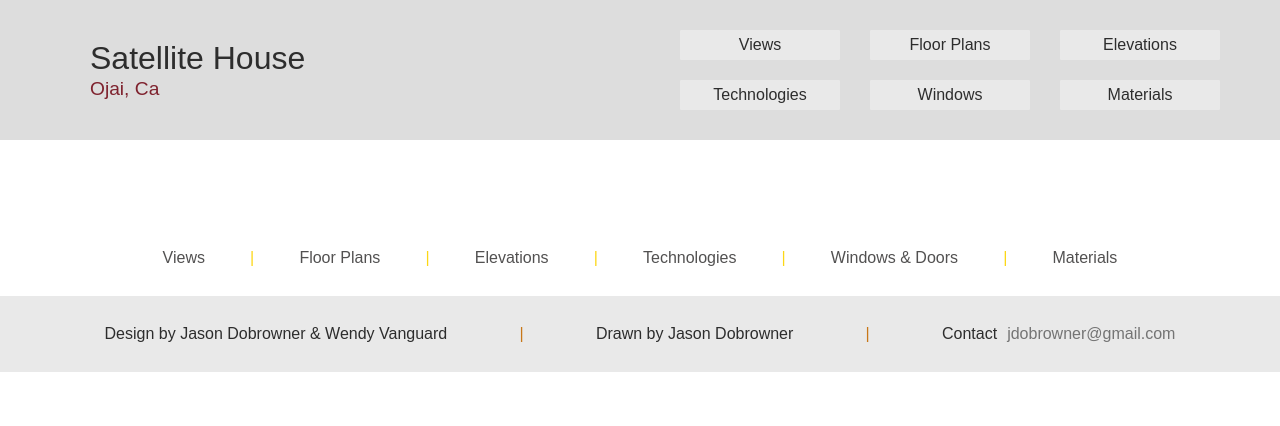
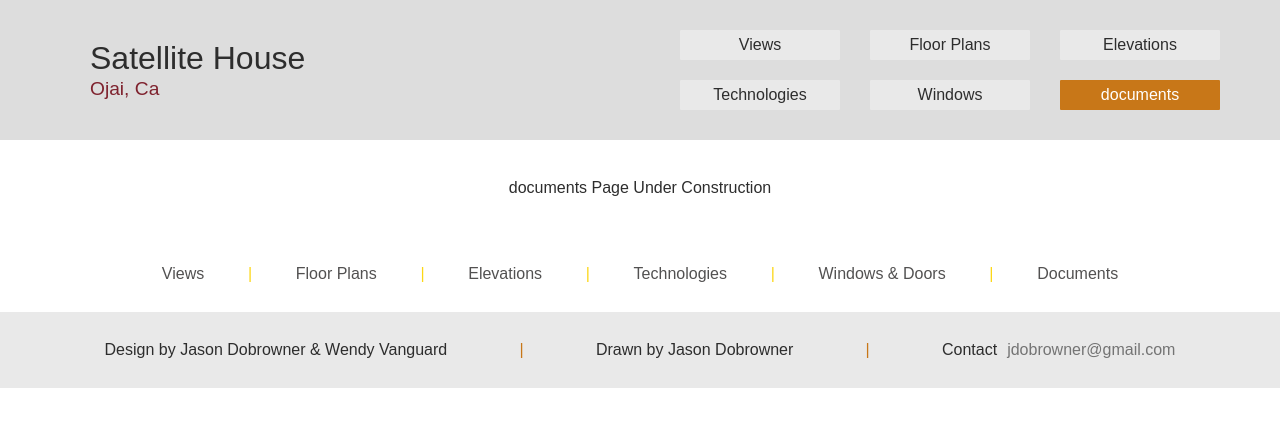
Before and after one commit to jdobrowner/satellite-house, a React app: page /documents in a window 1280 px wide. Built offline with nearby package versions, Linux system fonts and the light colour scheme; a web font is replaced by a local one.

Commit message:
added documents to assets

```diff
--- a/src/components/app.js
+++ b/src/components/app.js
@@ -3,7 +3,7 @@ import { BrowserRouter, Route, Link } from 'react-router-dom';
 
 import Header from './header';
 import Home from './home';
-import Materials from './materials';
+import Documents from './documents';
 import Elevations from './elevations';
 import FloorPlans from './floor-plans';
 import Windows from './windows';
@@ -31,7 +31,7 @@ class App extends Component {
             <Header currentPage={this.state.page} pageChange={this.pageChange}/>
             <div className="routes">
               <Route exact path="/" component={ ()=> <Home pageChange={this.pageChange}/> }/>
-              <Route path="/materials" component={ ()=> <Materials pageChange={this.pageChange}/> } />
+              <Route path="/documents" component={ ()=> <Documents pageChange={this.pageChange}/> } />
               <Route path="/elevations" component={ ()=> <Elevations pageChange={this.pageChange}/> } />
               <Route path="/floor-plans" component={ ()=> <FloorPlans pageChange={this.pageChange}/> } />
               <Route path="/windows" component={ ()=> <Windows pageChange={this.pageChange}/> } />
--- /dev/null
+++ b/src/components/documents.js
@@ -0,0 +1,42 @@
+import React, { Component } from 'react';
+
+export default class Documents extends Component {
+  constructor() {
+    super();
+  }
+  componentWillMount() {
+    this.props.pageChange('documents');
+  }
+  componentDidMount() {
+    window.scrollTo(0, 0);
+  }
+  render() {
+    const style = {
+      display: 'flex',
+      justifyContent: 'center',
+      textAlign: 'center',
+      padding: '120px 60px',
+      fontSize: '1.2em'
+    }
+    return (
+      <div className="documents">
+        <p>documents Page Under Construction</p>
+      </div>
+    )
+  }
+}
+
+const Document = (props) => {
+  return (
+    <div className="document">
+      <div className="document-title">
+        <h5>{props.title}</h5>
+      </div>
+      <a href="link/to/your/download/file" download>
+        <div className="download">
+          <h6>Download</h6>
+        </div>
+      </a>
+    </div>
+  )
+}
--- a/src/components/footer.js
+++ b/src/components/footer.js
@@ -12,7 +12,7 @@ const Footer = () => {
           <Link to="/elevations"><p>Elevations</p></Link>
         </div>
         <div className="footer-menu-small2">
-          <Link to="/materials"><p>Materials</p></Link>
+          <Link to="/documents"><p>Documents</p></Link>
           <Link to="/technologies"><p>Technologies</p></Link>
           <Link to="/windows"><p>Windows & Doors</p></Link>
         </div>
@@ -30,7 +30,7 @@ const Footer = () => {
             <div><p><span className="yellow">|</span></p></div>
             <Link to="/windows"><p>Windows & Doors</p></Link>
             <div><p><span className="yellow">|</span></p></div>
-            <Link to="/materials"><p>Materials</p></Link>
+            <Link to="/documents"><p>Documents</p></Link>
           </div>
         </div>
       </MediaQuery>
--- a/src/components/google-map.js
+++ b/src/components/google-map.js
@@ -20,7 +20,7 @@ export default class SimpleMap extends Component {
       zoom: 14
     };
     const divStyle1 = {
-      height: '450px',
+      height: '488px',
       width: '100%'
     };
     const iconStyle = {
--- a/src/components/header.js
+++ b/src/components/header.js
@@ -6,9 +6,9 @@ var Menu = require('react-burger-menu').slide;
 var styles = {
   bmBurgerButton: {
     position: 'absolute',
-    width: '40px',
-    height: '30px',
-    right: '30px',
+    width: '32px',
+    height: '25px',
+    right: '35px',
     top: '35px'
   },
   bmBurgerBars: {
@@ -79,7 +79,7 @@ export default class Header extends Component {
                 <Link to="/elevations"><div className={`burger-menu-link ${this.getBackgroundColor('elevations' === currentPage)}`}><p>Elevations</p></div></Link>
                 <Link to="/technologies"><div className={`burger-menu-link ${this.getBackgroundColor('technologies' === currentPage)}`}><p>Technologies</p></div></Link>
                 <Link to="/windows"><div className={`burger-menu-link ${this.getBackgroundColor('windows' === currentPage)}`}><p>Windows</p></div></Link>
-                <Link to="/materials"><div className={`burger-menu-link ${this.getBackgroundColor('materials' === currentPage)}`}><p>Materials</p></div></Link>
+                <Link to="/documents"><div className={`burger-menu-link ${this.getBackgroundColor('documents' === currentPage)}`}><p>documents</p></div></Link>
               </div>
             </Menu>
           </MediaQuery>
@@ -93,7 +93,7 @@ export default class Header extends Component {
               <div className="header-buttons">
                 <Link to="/technologies"><li className={this.getBackgroundColor('technologies' === currentPage)}><p>Technologies</p></li></Link>
                 <Link to="/windows"><li className={this.getBackgroundColor('windows' === currentPage)}><p>Windows</p></li></Link>
-                <Link to="/materials"><li className={this.getBackgroundColor('materials' === currentPage)}><p>Materials</p></li></Link>
+                <Link to="/documents"><li className={this.getBackgroundColor('documents' === currentPage)}><p>documents</p></li></Link>
               </div>
             </ul>
           </MediaQuery>
--- a/src/components/materials.js
+++ /dev/null
@@ -1,25 +0,0 @@
-import React, { Component } from 'react';
-
-export default class Contact extends Component {
-  constructor() {
-    super();
-  }
-  componentWillMount() {
-    this.props.pageChange('materials');
-  }
-  componentDidMount() {
-    window.scrollTo(0, 0);
-  }
-  render() {
-    const style = {
-      display: 'flex',
-      justifyContent: 'center',
-      textAlign: 'center',
-      padding: '120px 60px',
-      fontSize: '1.2em'
-    }
-    return (
-      <div style={style}><p>Materials Page Under Construction</p></div>
-    )
-  }
-}
--- /dev/null
+++ b/styles/documents.less
@@ -0,0 +1,15 @@
+.documents {
+  display: flex;
+  flex-direction: column;
+  align-items: center;
+  .document {
+    width: 100%;
+  }
+  .document-title {
+
+  }
+  .download {
+    display: inline-block;
+    padding: 10px 20px;
+  }
+}
--- a/styles/style.less
+++ b/styles/style.less
@@ -4,6 +4,7 @@
 @import "home.less";
 @import "windows.less";
 @import "plans.less";
+@import "documents.less";
 @import "typography.less";
 
 @yellow: #fcd716;
```
Also changed, not shown: dist/200.html, dist/bundle.js, dist/style.css, 10 other files.
